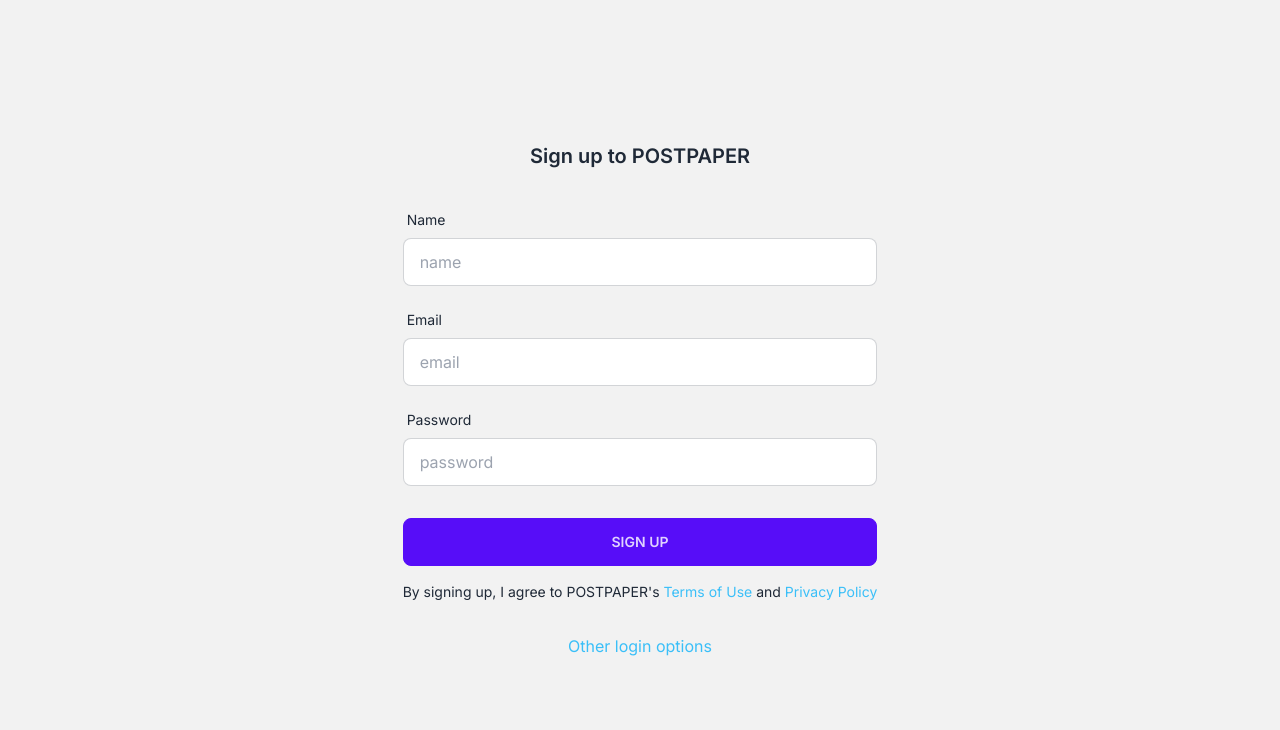
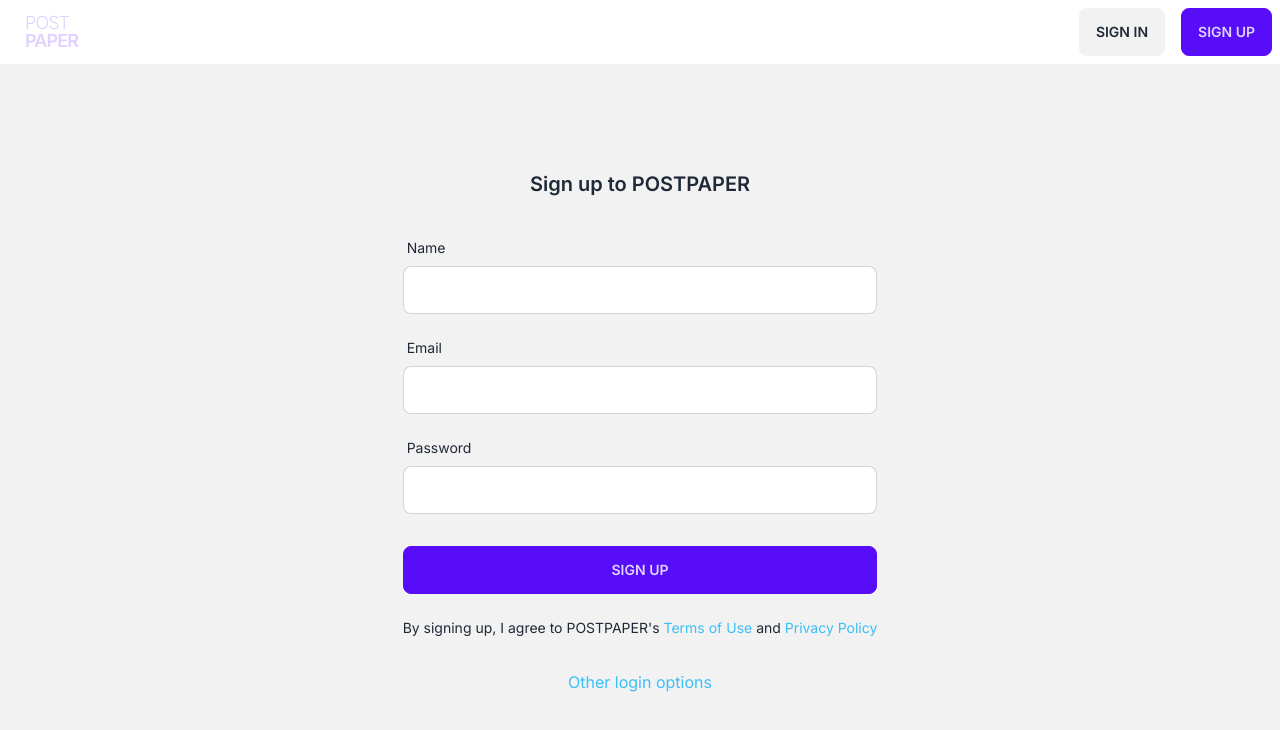
Before and after one commit to dominik-stumpf/post-paper, a Next.js app: page /signup/email in a window 1280 px wide. Shown: the top 730 px of the page. Built offline with nearby package versions, Linux system fonts and the light colour scheme; no server answers.

Commit message:
height overflow problem solved

```diff
--- a/src/app/globals.css
+++ b/src/app/globals.css
@@ -5,3 +5,8 @@
 :root, body {
   height: 100%;
 }
+
+body {
+  display: flex;
+  flex-flow: column nowrap;
+}
--- a/src/app/layout.tsx
+++ b/src/app/layout.tsx
@@ -21,8 +21,8 @@
     <html lang="en">
       <body className={inter.className}>
         <NextAuthProvider>
-          {/* <Navbar /> */}
-          {children}
+          <Navbar />
+          <div className="h-full">{children}</div>
         </NextAuthProvider>
       </body>
     </html>
--- a/src/app/signup/email/page.tsx
+++ b/src/app/signup/email/page.tsx
@@ -35,7 +35,6 @@
           </label>
           <input
             type="name"
-            placeholder="name"
             name="name"
             id="name"
             className="input input-bordered"
@@ -48,7 +47,6 @@
           </label>
           <input
             type="email"
-            placeholder="email"
             name="email"
             id="email"
             className="input input-bordered"
@@ -61,14 +59,13 @@
           </label>
           <input
             type="password"
-            placeholder="password"
             name="password"
             id="password"
             className="input input-bordered"
             required
           />
         </div>
-        <button className="btn btn-primary mt-4" type="submit">
+        <button className="btn btn-primary mt-4 mb-2" type="submit">
           Sign up
         </button>
         <div className="text-sm text-center">
```
